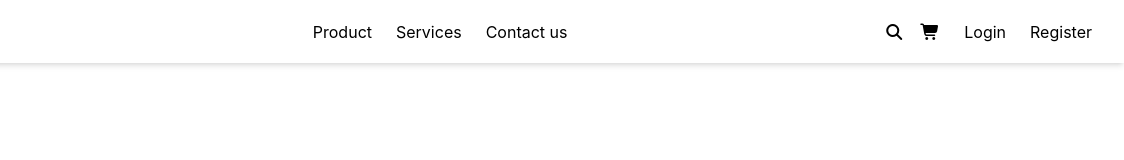
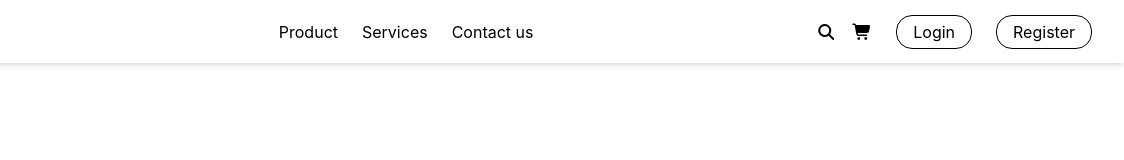
Before and after one commit to Moinul-Islam-71/tailwind-tutorial, a website: page index.html in a window 1280 px wide. Shown: the full height of the page, 156-1280 px from the left. Drawn offline with Linux system fonts and the light colour scheme.

Commit message:
apply same styles to the btns to give them a rounded shape and padding

```diff
--- a/index.html
+++ b/index.html
@@ -28,8 +28,8 @@
                 </div>
 
                 <div class="flex gap-6 justify-center items-center">
-                    <button>Login</button>
-                    <button>Register</button>
+                    <button class="rounded-2xl border px-4 py-1">Login</button>
+                    <button class="rounded-2xl border px-4 py-1">Register</button>
                 </div>
             </div>
         </nav>
```
